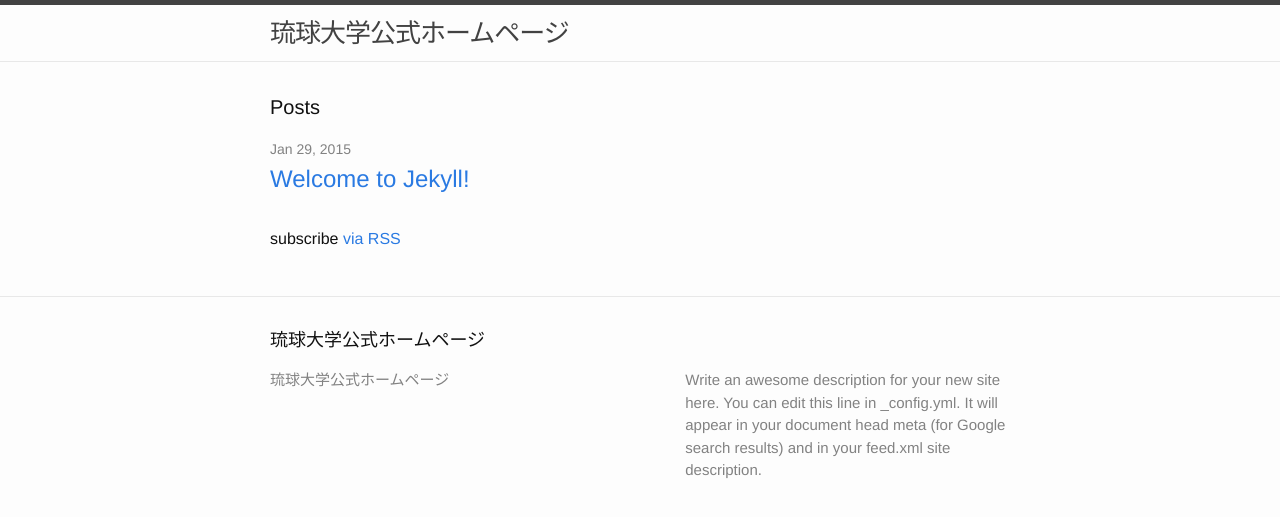
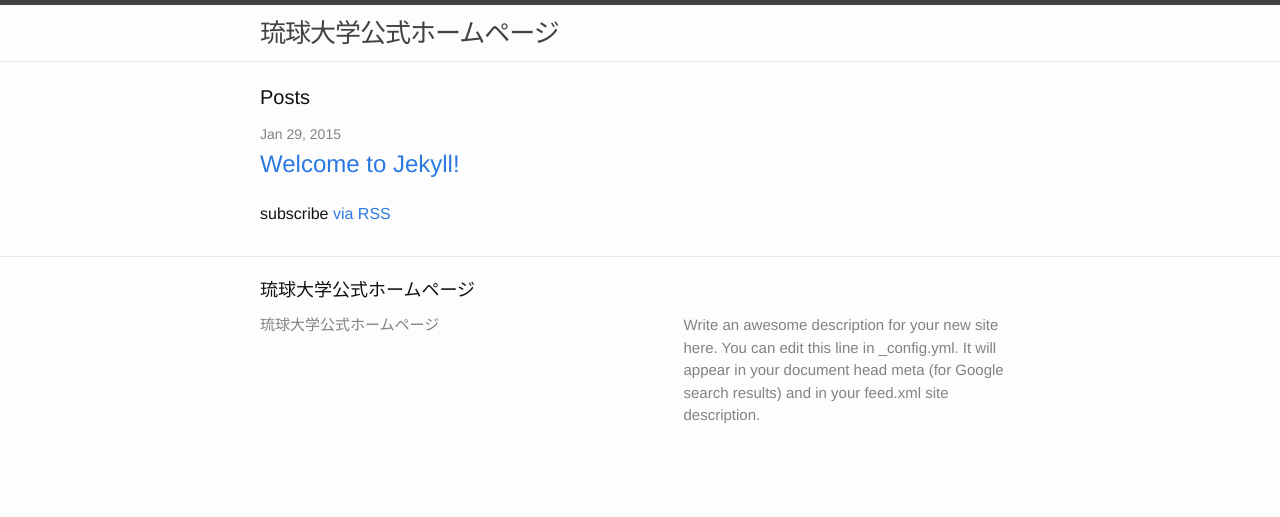
Before and after one commit to agekazu/ryu_www, a Jekyll site: the page built from www/index.html, in a window 1280 px wide. Shown: the top 517 px of the page. Built offline with Jekyll 4.4.1, drawn with Linux system fonts in a browser that asks for light colours.

Commit message:
$spacing-unit:    30px -> 20px;
spacing-unitは全ての要素(h1, h2,
h3...)の幅を決める変数。それを少なくしたのでより間隔が狭くなる。

	modified:   ../css/main.scss

```diff
--- a/www/css/main.scss
+++ b/www/css/main.scss
@@ -11,7 +11,7 @@ $base-font-size:   16px;
 $small-font-size:  $base-font-size * 0.875;
 $base-line-height: 1.5;
 
-$spacing-unit:     30px;
+$spacing-unit:     20px;
 
 $text-color:       #111;
 $background-color: #fdfdfd;
```
